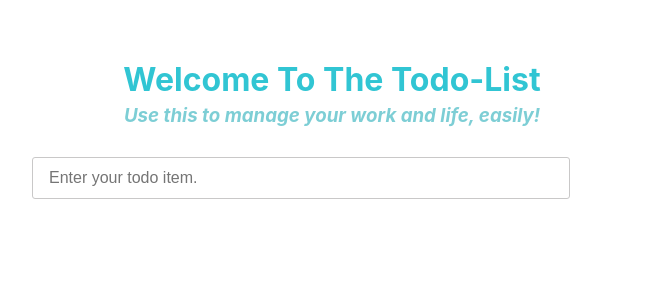
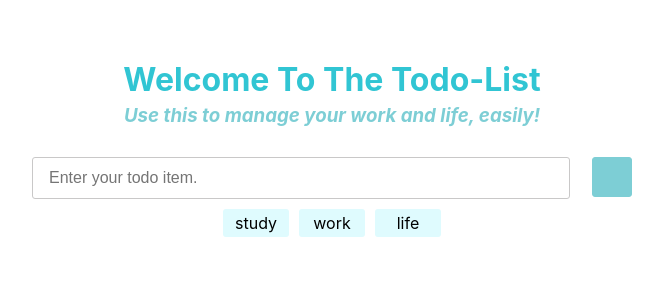
Before and after one commit to Enternity-Yu/my_todolist, a React (Create React App) app: page / in a window 1280 px wide. Shown: the top 300 px of the page, without its empty margins (308-971 px from the left). Built offline with nearby package versions, Linux system fonts and the light colour scheme.

Commit message:
[AddTodo]Feat: implemented AddTodo ui.

```diff
--- a/src/page/add/AddTodo.tsx
+++ b/src/page/add/AddTodo.tsx
@@ -1,14 +1,16 @@
-import React, { ChangeEvent, useState } from 'react';
+import React, { useState } from 'react';
+import { TagItemObj } from '../../type';
 import './AddTodo.scss';
 
 const AddTodo: React.FC = () => {
+	const initTaskTags: TagItemObj = {
+		study: false,
+		work: false,
+		life: false,
+	};
+
 	const [inputVal, setInputVal] = useState<string>('');
-	const [isShowError, setIsShowError] = React.useState<boolean>(false);
-
-	const handleChangeInput = (event: ChangeEvent<HTMLInputElement>): void => {
-		setInputVal(event.target.value);
-		setIsShowError(false);
-	};
+	const [taskTags, setTaskTags] = useState<TagItemObj>({ ...initTaskTags });
 
 	return (
 		<>
@@ -18,8 +20,22 @@ const AddTodo: React.FC = () => {
 					value={inputVal}
 					type="text"
 					placeholder="Enter your todo item."
-					onChange={handleChangeInput}
 				/>
+				<button className="add-btn">
+					<i className="bi-plus-lg"></i>
+				</button>
+			</div>
+			<div className="select-task-tags">
+				{Object.keys(taskTags).map((tagItem) => (
+					<span
+						key={tagItem}
+						className={`task-tag-item ${
+							taskTags[tagItem] ? 'task-tag-item-active' : null
+						}`}
+					>
+						{tagItem}
+					</span>
+				))}
 			</div>
 		</>
 	);
--- /dev/null
+++ b/src/type.ts
@@ -0,0 +1,22 @@
+export type TaskItemObj = {
+    id: string,
+    name: string,
+    tags: string[],
+    isFinished: boolean
+}
+
+export type TagItemObj = {
+    [key: string]: boolean
+}
+
+export type ActionType = {
+    type: string,
+    task: TaskItemObj,
+    id: string,
+    name: string,
+    isFinished: boolean
+}
+
+export type EditFormValues = {
+    name: string;
+}
```
